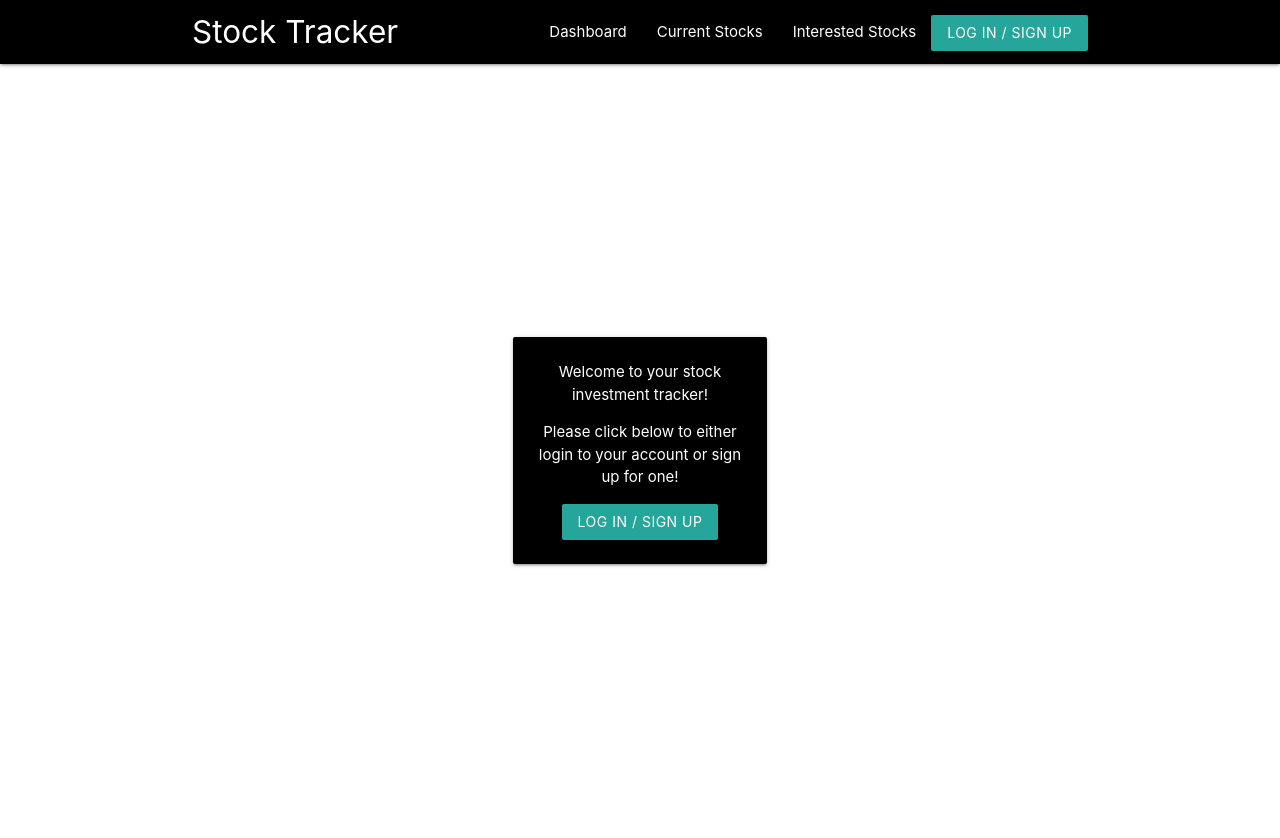
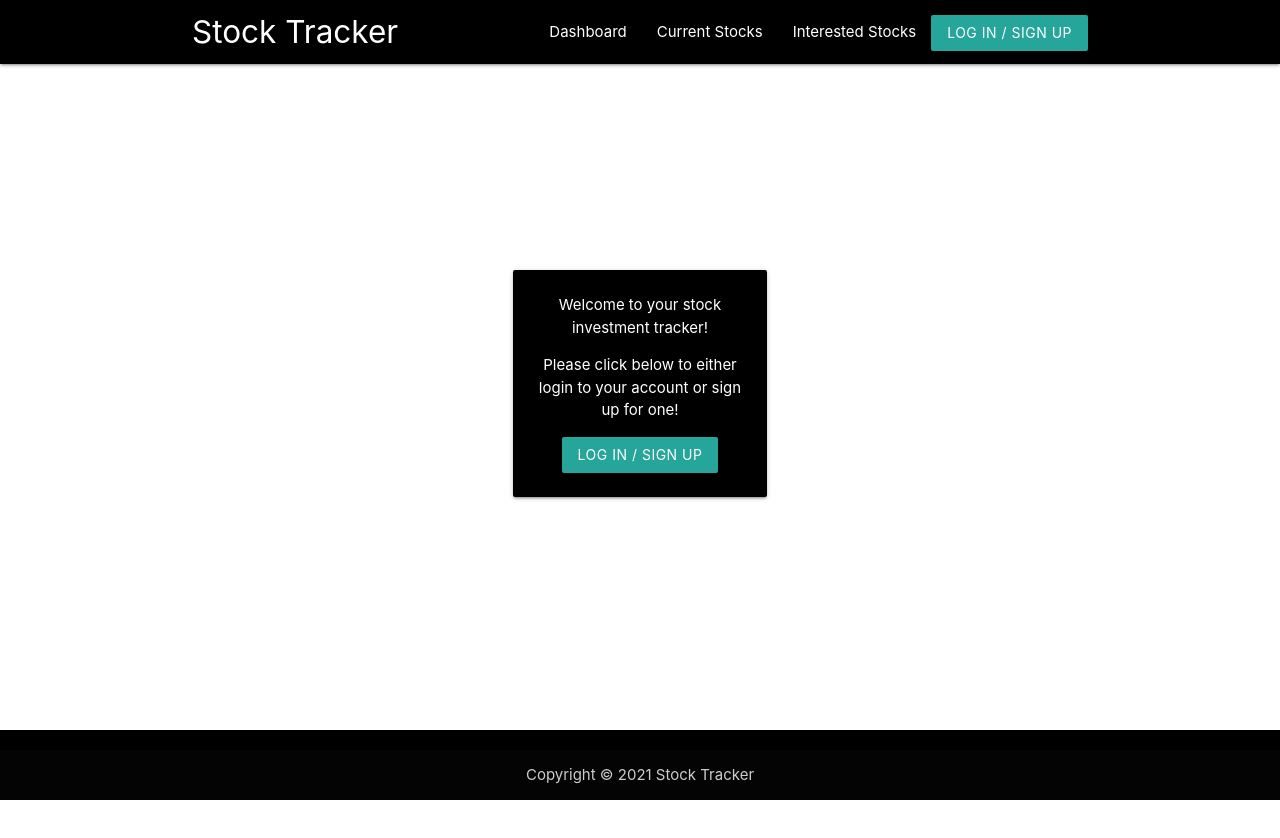
Before and after one commit to ryanrotman/stock-tracker-app, a React (Create React App) app in the folder client/: page / in a window 1280 px wide. Shown: the top 838 px of the page. After the commit the page ends 800 px from the top, so only its background shows below. Built offline with nearby package versions, Linux system fonts and the light colour scheme; no server answers.

Commit message:
#17 built footer component and styling

```diff
--- /dev/null
+++ b/client/src/App.css
@@ -0,0 +1,12 @@
+html, body, #root {
+    height: 100%;
+  }
+
+#root {
+    display: flex;
+    flex-direction: column;
+}
+
+footer {
+    margin-top: auto;
+}
--- a/client/src/App.js
+++ b/client/src/App.js
@@ -9,6 +9,8 @@ import NoMatch from "./pages/NoMatch";
 import Nav from "./components/Nav";
 import Loading from "./components/Loading";
 import ProtectedRoute from "./auth/protected-route";
+import Footer from "./components/Footer";
+import './App.css';
 
 function App() {
     const { isLoading } = useAuth0();
@@ -37,6 +39,9 @@ function App() {
                     <NoMatch />
                 </Route>
             </Switch>
+            <footer>
+                <Footer />
+            </footer>
         </Router>
     );
 }
--- /dev/null
+++ b/client/src/components/Footer/index.js
@@ -0,0 +1,13 @@
+function Footer() {
+    return (
+        <footer className="page-footer black">
+            <div className="footer-copyright">
+                <div className="container center-align">
+                    Copyright © 2021 Stock Tracker
+                </div>
+            </div>
+        </footer>
+    )
+}
+
+export default Footer;
```
